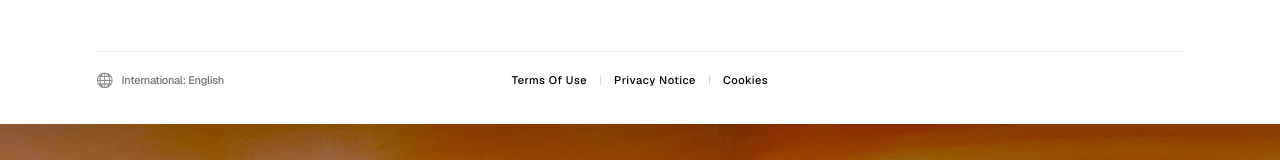
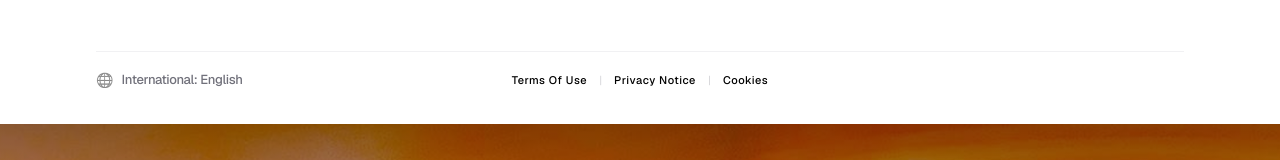
Before and after one commit to karnaufal/fai-portofolio, a Next.js app: page /about in a window 1280 px wide. Shown: the part 4496-4656 px from the top of the page. Built offline with nearby package versions, Linux system fonts and the light colour scheme.

Commit message:
adjustment: naikin font di formal footer

```diff
--- a/app/about/page.tsx
+++ b/app/about/page.tsx
@@ -227,7 +227,7 @@ export default function AboutPage() {
                                 {/* 1. Language Picker */}
                                 <div className="absolute left-0 flex items-center gap-2 group cursor-pointer">
                                     <span className="text-sm font-medium grayscale group-hover:grayscale-0 transition-all duration-500">🌐</span>
-                                    <span className="capitalize font-medium text-zinc-500 group-hover:text-black transition-colors tracking-tight text-[10px] md:text-[11px]">
+                                    <span className="capitalize font-medium text-zinc-500 group-hover:text-black transition-colors tracking-tight text-[12px] md:text-[13px]">
                                         International: English
                                     </span>
                                 </div>
```
